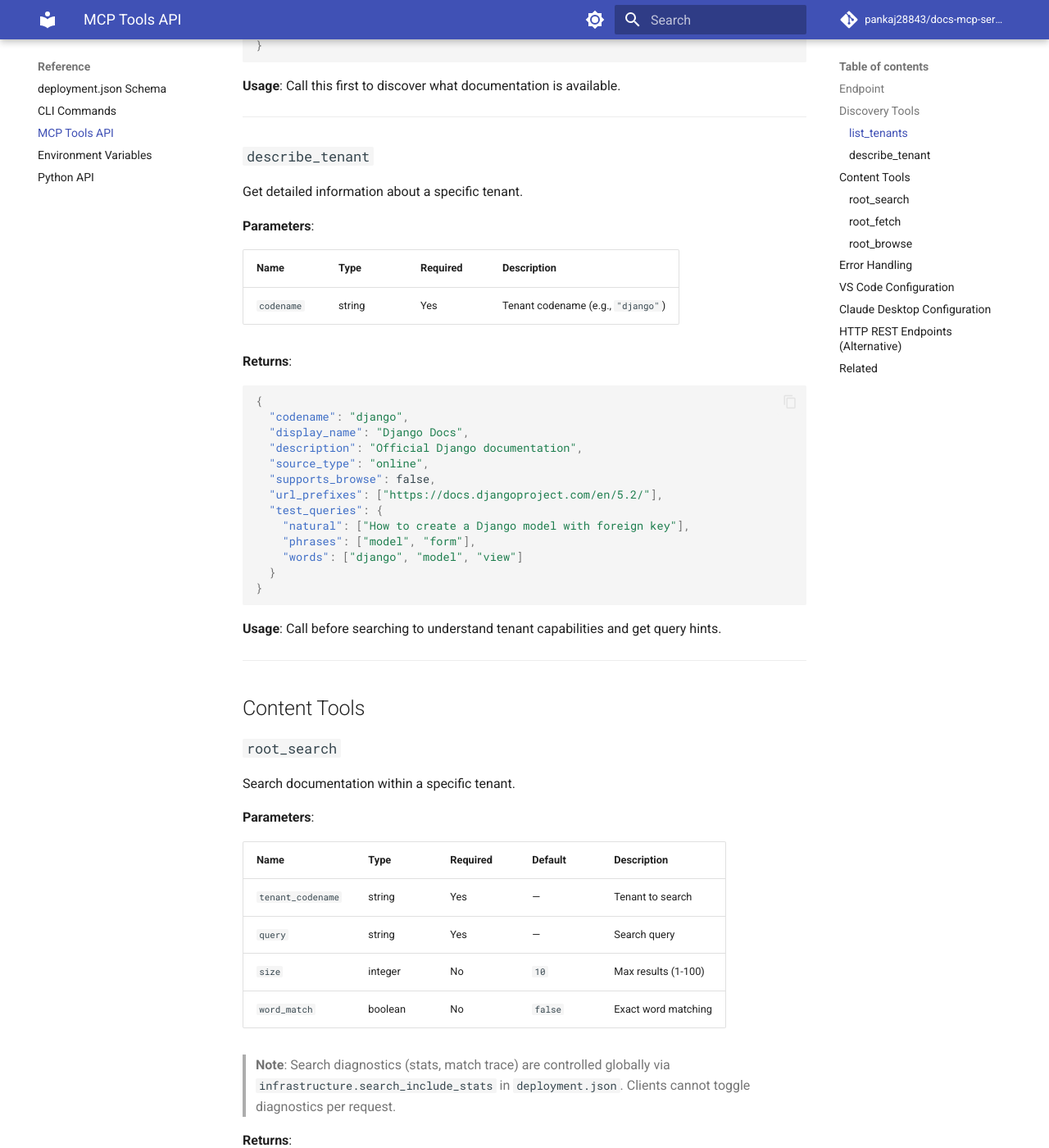
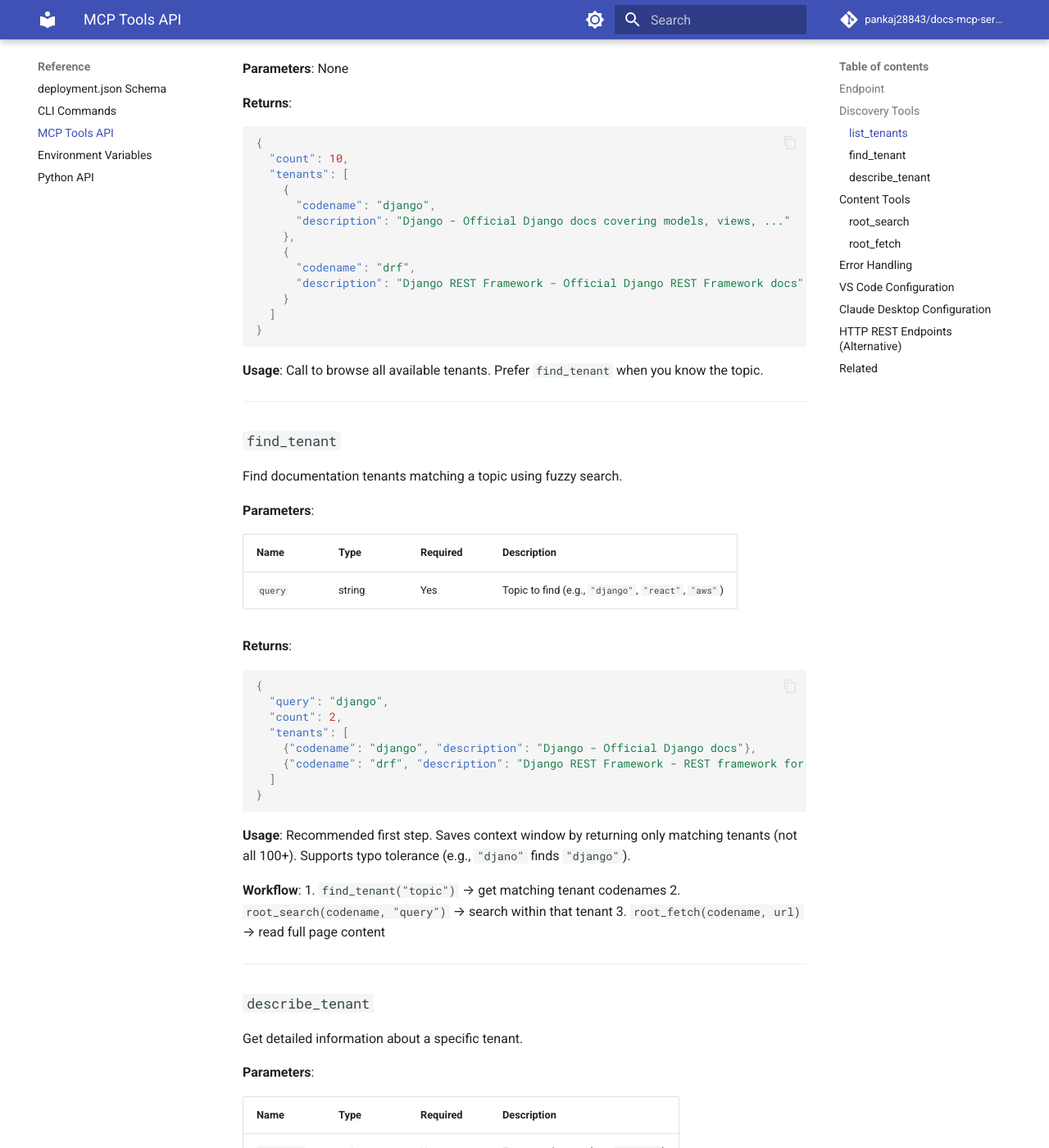
Before and after one commit to pankaj28843/docs-mcp-server, an MkDocs documentation site: the page built from docs/reference/mcp-tools.md, in a window 1280 px wide and 1400 px high, scrolled down 958 px. Shown: the whole window at 82% size. Built offline with MkDocs 1.6.1 and Material for MkDocs 9.7.7, drawn with Linux system fonts in a browser that asks for light colours; comment, search, counter and statistics services are not loaded; some of the changed text lies outside the part shown.

Commit message:
docs: Ground MCP tools documentation in code reality (#34)

````diff
--- a/docs/reference/mcp-tools.md
+++ b/docs/reference/mcp-tools.md
@@ -1,6 +1,16 @@
 # Reference: MCP Tools API
 
-docs-mcp-server exposes MCP tools through a single HTTP endpoint. AI assistants (VS Code Copilot, Claude Desktop) call these tools to search and fetch documentation.
+docs-mcp-server exposes 5 MCP tools through a single HTTP endpoint. AI assistants (VS Code Copilot, Claude Desktop) call these tools to discover, search, and fetch documentation.
+
+**Tools summary**:
+
+| Tool | Purpose |
+|------|---------|
+| `list_tenants` | List all available documentation sources |
+| `find_tenant` | Find tenants by topic (fuzzy search) |
+| `describe_tenant` | Get tenant details and example queries |
+| `root_search` | Search documentation within a tenant |
+| `root_fetch` | Fetch full page content by URL |
 
 ---
 
@@ -29,17 +39,48 @@
   "tenants": [
     {
       "codename": "django",
-      "description": "Django Docs - Official Django documentation"
+      "description": "Django - Official Django docs covering models, views, ..."
     },
     {
       "codename": "drf",
-      "description": "Django REST Framework Docs - REST framework for Django"
+      "description": "Django REST Framework - Official Django REST Framework docs"
     }
   ]
 }
 ```
 
-**Usage**: Call this first to discover what documentation is available.
+**Usage**: Call to browse all available tenants. Prefer `find_tenant` when you know the topic.
+
+---
+
+### `find_tenant`
+
+Find documentation tenants matching a topic using fuzzy search.
+
+**Parameters**:
+
+| Name | Type | Required | Description |
+|------|------|----------|-------------|
+| `query` | string | Yes | Topic to find (e.g., `"django"`, `"react"`, `"aws"`) |
+
+**Returns**:
+```json
+{
+  "query": "django",
+  "count": 2,
+  "tenants": [
+    {"codename": "django", "description": "Django - Official Django docs"},
+    {"codename": "drf", "description": "Django REST Framework - REST framework for Django"}
+  ]
+}
+```
+
+**Usage**: Recommended first step. Saves context window by returning only matching tenants (not all 100+). Supports typo tolerance (e.g., `"djano"` finds `"django"`).
+
+**Workflow**:
+1. `find_tenant("topic")` → get matching tenant codenames
+2. `root_search(codename, "query")` → search within that tenant
+3. `root_fetch(codename, url)` → read full page content
 
 ---
 
@@ -57,20 +98,15 @@
 ```json
 {
   "codename": "django",
-  "display_name": "Django Docs",
-  "description": "Official Django documentation",
+  "display_name": "Django",
+  "description": "Official Django docs covering models, views, forms (docs.djangoproject.com)",
   "source_type": "online",
-  "supports_browse": false,
-  "url_prefixes": ["https://docs.djangoproject.com/en/5.2/"],
-  "test_queries": {
-    "natural": ["How to create a Django model with foreign key"],
-    "phrases": ["model", "form"],
-    "words": ["django", "model", "view"]
-  }
+  "test_queries": ["models", "views", "forms", "How to create a model"],
+  "url_prefixes": ["https://docs.djangoproject.com/en/5.2/"]
 }
 ```
 
-**Usage**: Call before searching to understand tenant capabilities and get query hints.
+**Usage**: Call before searching to understand tenant capabilities and get example queries.
 
 ---
 
@@ -123,15 +159,10 @@
 
 **Parameters**:
 
-| Name | Type | Required | Default | Description |
-|------|------|----------|---------|-------------|
-| `tenant_codename` | string | Yes | — | Tenant containing the document |
-| `uri` | string | Yes | — | Document URL |
-| `context` | string | No | `null` | `"full"` or `"surrounding"` |
-
-!!! info "Context Modes"
-    - `"full"`: Return entire document content
-    - `"surrounding"`: Return only sections relevant to previous search
+| Name | Type | Required | Description |
+|------|------|----------|-------------|
+| `tenant_codename` | string | Yes | Tenant containing the document |
+| `uri` | string | Yes | Document URL (from search results) |
 
 **Returns**:
 ```json
@@ -150,52 +181,6 @@
 
 ---
 
-### `root_browse`
-
-Browse directory structure of filesystem or git-based tenants.
-
-**Parameters**:
-
-| Name | Type | Required | Default | Description |
-|------|------|----------|---------|-------------|
-| `tenant_codename` | string | Yes | — | Tenant to browse |
-| `path` | string | No | `""` | Relative path (empty for root) |
-| `depth` | integer | No | `2` | Levels to traverse (1-5) |
-
-!!! warning "Browse Limitation"
-    Only works for tenants with `supports_browse: true` (filesystem or git sources).
-
-**Returns**:
-```json
-{
-  "root_path": "/",
-  "depth": 2,
-  "nodes": [
-    {
-      "name": "getting-started.md",
-      "type": "file",
-      "title": "Getting Started",
-      "url": "https://..."
-    },
-    {
-      "name": "api/",
-      "type": "directory",
-      "children": [...]
-    }
-  ],
-  "error": null
-}
-```
-
-**Error for non-browsable tenants**:
-```json
-{
-  "error": "Tenant 'django' does not support browse"
-}
-```
-
----
-
 ## Error Handling
 
 All tools return an `error` field when something goes wrong:
@@ -211,8 +196,7 @@
 
 | Error | Cause | Solution |
 |-------|-------|----------|
-| `Tenant 'X' not found` | Invalid codename | Call `list_tenants` to see available tenants |
-| `Tenant 'X' does not support browse` | Online tenant | Use `root_search` instead |
+| `Tenant 'X' not found` | Invalid codename | Call `list_tenants` or `find_tenant` to see available tenants |
 | `Search timeout` | Query too slow | Simplify query or reduce `size` |
 
 ---
````
Also changed, not shown: README.md (+1 -1 lines), docs/explanations/architecture.md (+2 -2 lines), docs/index.md (+2 -2 lines), docs/reference/python-api.md (+9 -10 lines).
